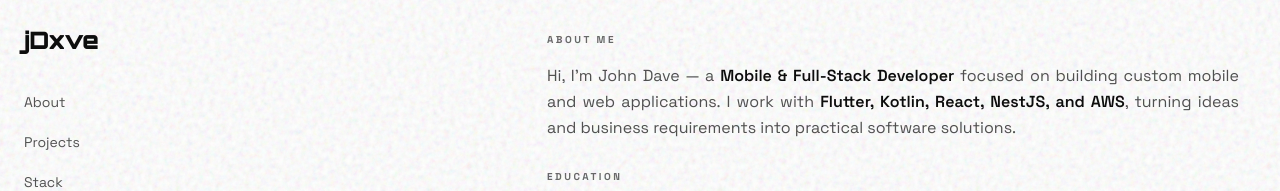
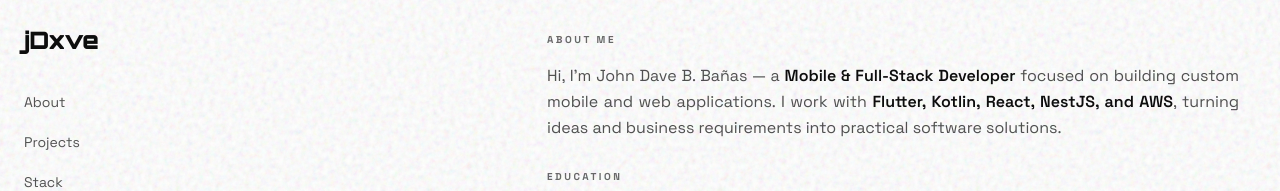
Before and after one commit to jDxve/jdxve-portfolio, a Next.js app: page / in a window 1280 px wide. Shown: the top 191 px of the page. Built offline with nearby package versions, Linux system fonts and the light colour scheme; no server answers.

Commit message:
docs(about): use full name in about me

```diff
--- a/components/sections/AboutSection.tsx
+++ b/components/sections/AboutSection.tsx
@@ -94,7 +94,7 @@ export default function AboutSection() {
               <div>
                 <CvHeading title="About Me" />
                 <p className="text-muted text-base leading-relaxed">
-                  Hi, I&apos;m John Dave — a{" "}
+                  Hi, I&apos;m John Dave B. Bañas — a{" "}
                   <span className="text-ink font-semibold">Mobile &amp; Full-Stack Developer</span>{" "}
                   focused on building custom mobile and web applications. I work with{" "}
                   <span className="text-ink font-semibold">Flutter, Kotlin, React, NestJS, and AWS</span>,
```
